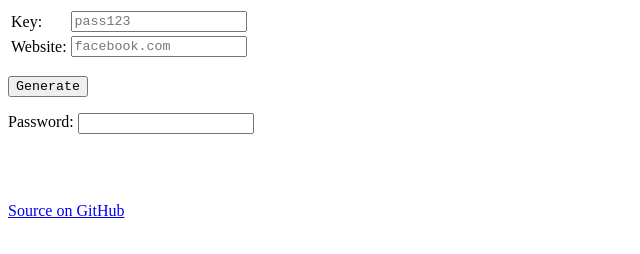
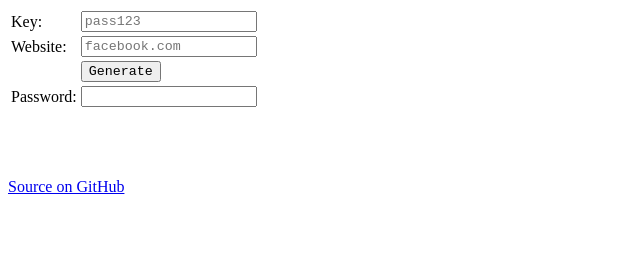
Before and after one commit to meta1203/PasswordMaker, a plain HTML site: page index.html in a window 1280 px wide. Shown: the whole page, without its empty margins (0-640 px from the left). Drawn offline with Linux system fonts and the light colour scheme.

Commit message:
Finishing tables

```diff
--- a/index.html
+++ b/index.html
@@ -12,8 +12,8 @@ input {
 </head>
 <body>
 <div>
+<form id="pGen" action="javascript:domEdit()">
 <table>
-<form id="pGen" action="javascript:domEdit()">
 <tr>
 <td>Key: </td>
 <td><input name="keyvalue" type="password" placeholder="pass123" maxlength="32" id="key"/></td>
@@ -22,10 +22,17 @@ input {
 <td>Website: </td>
 <td><input name="sitevalue" placeholder="facebook.com" type="text" maxlength="128" id="site"/></td>
 </tr>
+<tr>
+<td>&nbsp;</td>
+<td><input type="submit" value="Generate" /></td>
+</tr>
+
+</form>
+<tr>
+<td>Password: </td>
+<td><input readonly name="outvalue" type="text" maxlength="16" id="output"/></tr>
+</tr>
 </table>
-<p><input type="submit" value="Generate" /></p>
-</form>
-<p>Password: <input readonly name="outvalue" type="text" maxlength="16" id="output"/></p>
 </div>
 <br />
 <br />
```
